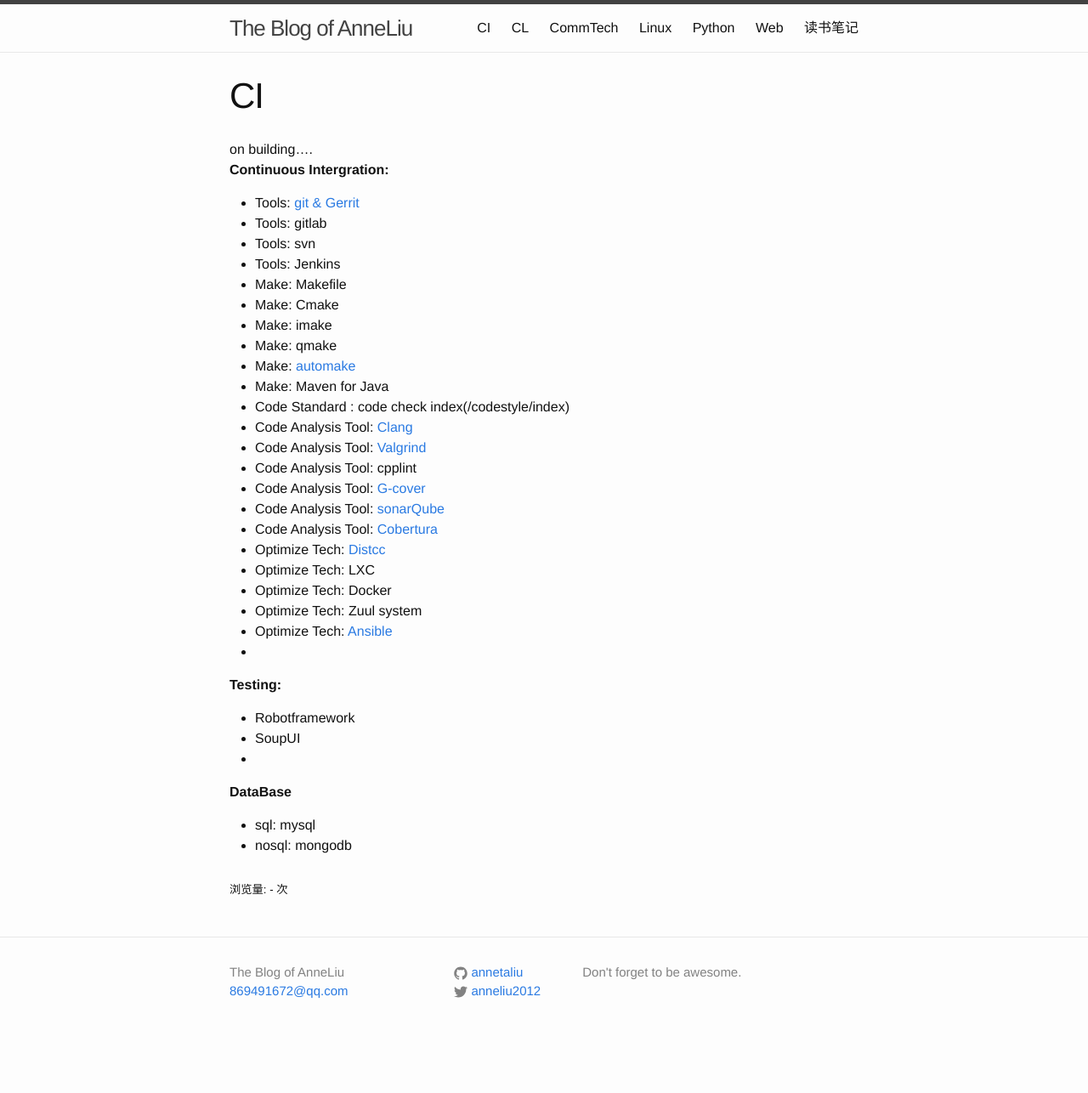
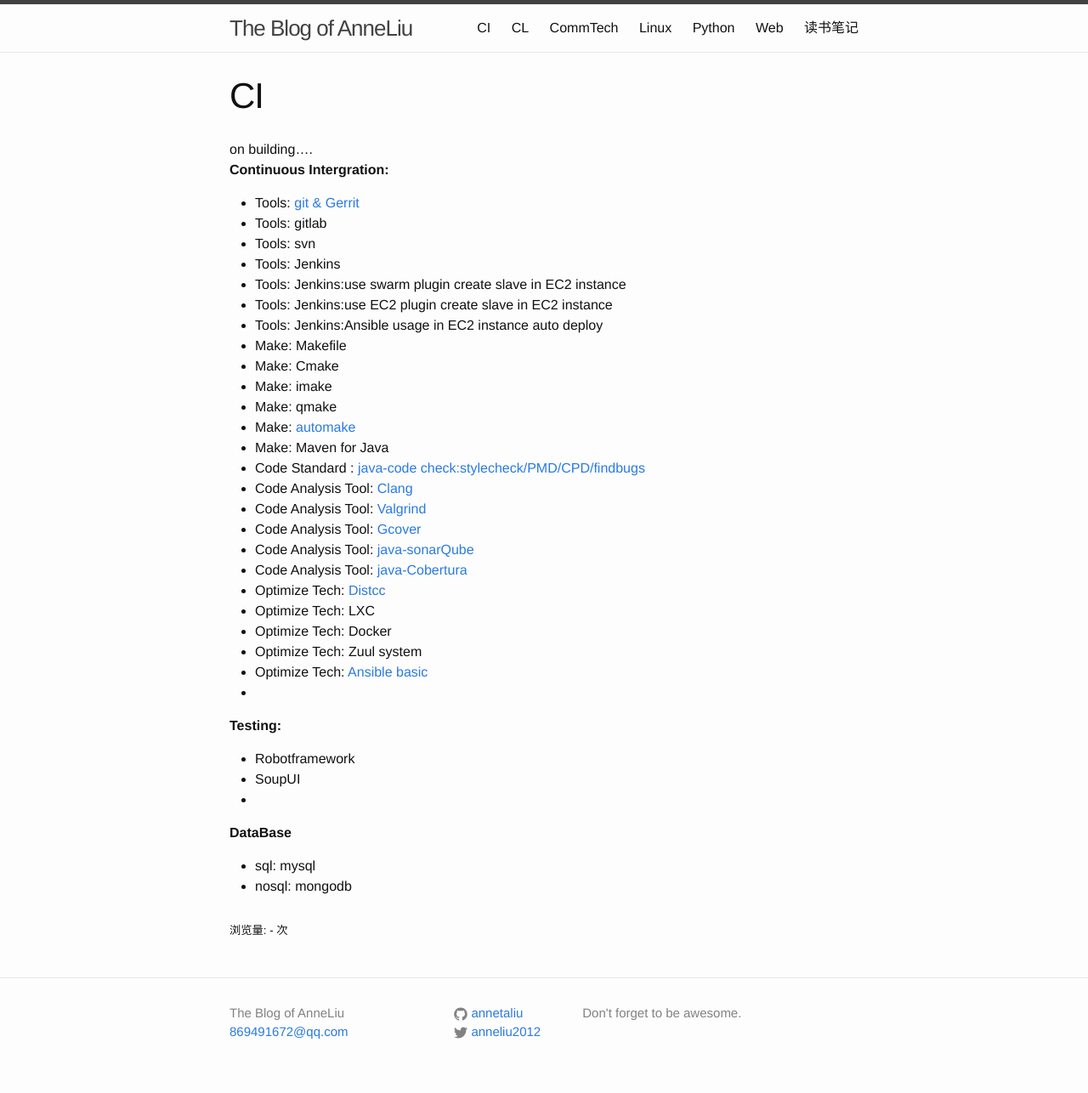
Before and after one commit to annetaliu/annetaliu.github.io, a Jekyll site: the page built from Pro/CI.md, in a window 1280 px wide. Shown: the whole page at 85% size. Built offline with Jekyll 4.4.1, drawn with Linux system fonts in a browser that asks for light colours; comment, search, counter and statistics services are not loaded; before the commit the page ends 1238 px from its top, so only the background shows below that.

Commit message:
update blog:some format change

```diff
--- a/Pro/CI.md
+++ b/Pro/CI.md
@@ -11,24 +11,26 @@
 * Tools: gitlab
 * Tools: svn
 * Tools: Jenkins
+* Tools: Jenkins:use swarm plugin create slave in EC2 instance
+* Tools: Jenkins:use EC2 plugin create slave in EC2 instance
+* Tools: Jenkins:Ansible usage in EC2 instance auto deploy
 * Make: Makefile
 * Make: Cmake
 * Make: imake
 * Make: qmake
 * Make: [automake](/CI/automake)
 * Make: Maven for Java
-* Code Standard : code check index(/codestyle/index)
+* Code Standard : [java-code check:stylecheck/PMD/CPD/findbugs](/codestyle/index)
 * Code Analysis Tool: [Clang](/CI/codecheck/clang)
 * Code Analysis Tool: [Valgrind](/CI/valgrind)
-* Code Analysis Tool: cpplint
-* Code Analysis Tool: [G-cover](/CI/gcov)
-* Code Analysis Tool: [sonarQube](/CI/sonar)
-* Code Analysis Tool: [Cobertura](/CI/cobertura)
+* Code Analysis Tool: [Gcover](/CI/gcov)
+* Code Analysis Tool: [java-sonarQube](/CI/sonar)
+* Code Analysis Tool: [java-Cobertura](/CI/cobertura)
 * Optimize Tech: [Distcc](/CI/distcc)
 * Optimize Tech: LXC
 * Optimize Tech: Docker
 * Optimize Tech: Zuul system
-* Optimize Tech: [Ansible](/CI/ansible)
+* Optimize Tech: [Ansible basic](/CI/ansible)
 *
 
 **Testing:** <br>
```
Also changed, not shown: _posts/2016-09-14-CI-codestyle.markdown (+4 -4 lines).
